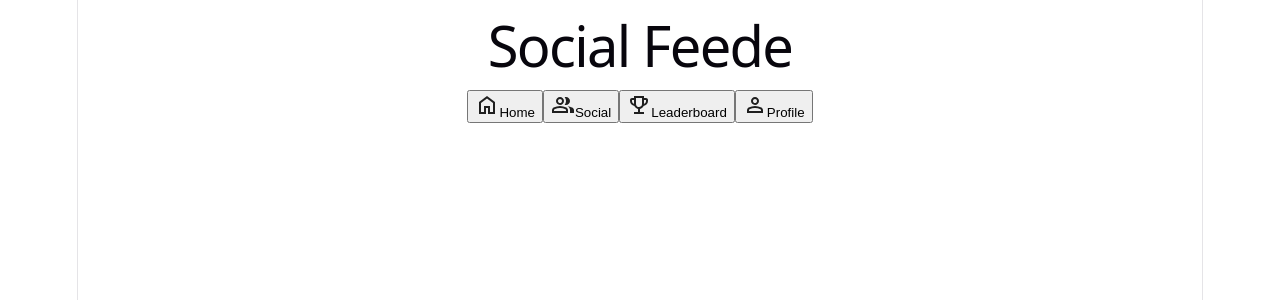
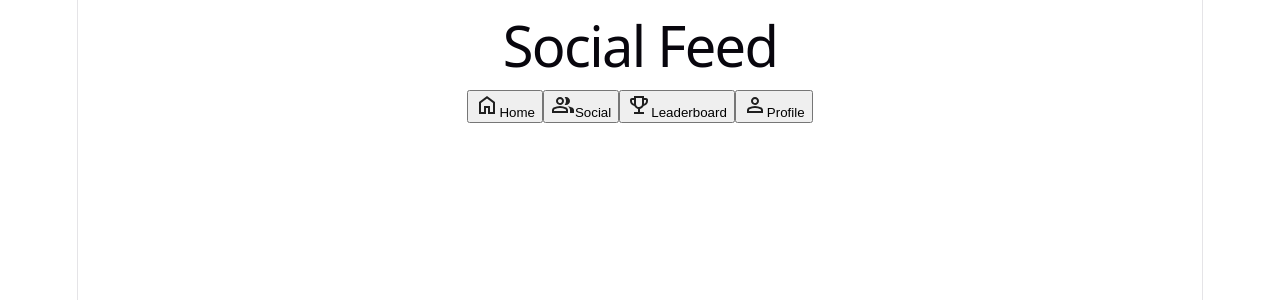
Before and after one commit to briggsmurphy/csc484-assignment6-prototype, a React (Vite) app: page / in a window 1280 px wide. Both pictures are taken after a click on the button "Social". Shown: the top 300 px of the page. Built offline with nearby package versions, Linux system fonts and the light colour scheme.

Commit message:
Fix typo in Social Feed header

```diff
--- a/src/pages/Social.jsx
+++ b/src/pages/Social.jsx
@@ -2,7 +2,7 @@
 function Social() {
   return (
     <main>
-      <h1>Social Feede</h1>
+      <h1>Social Feed</h1>
     </main>
   );
 }
```
